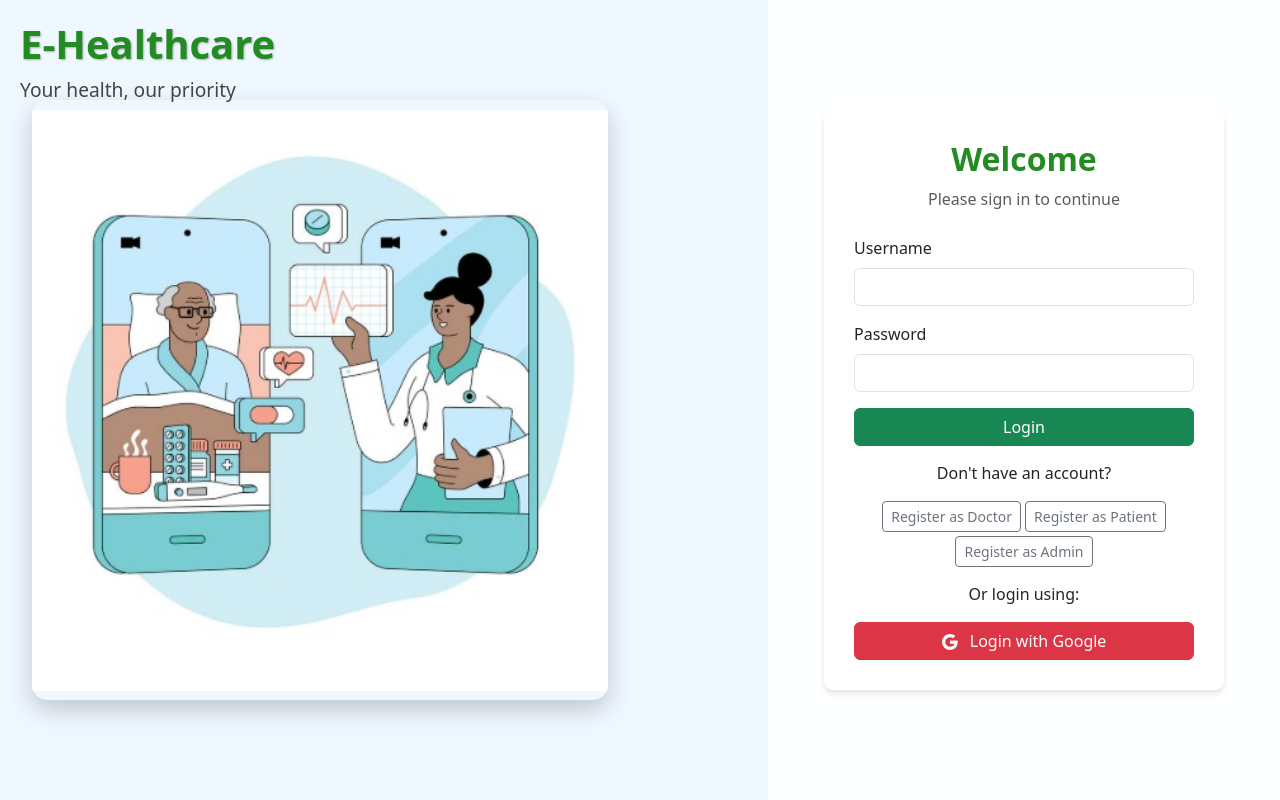
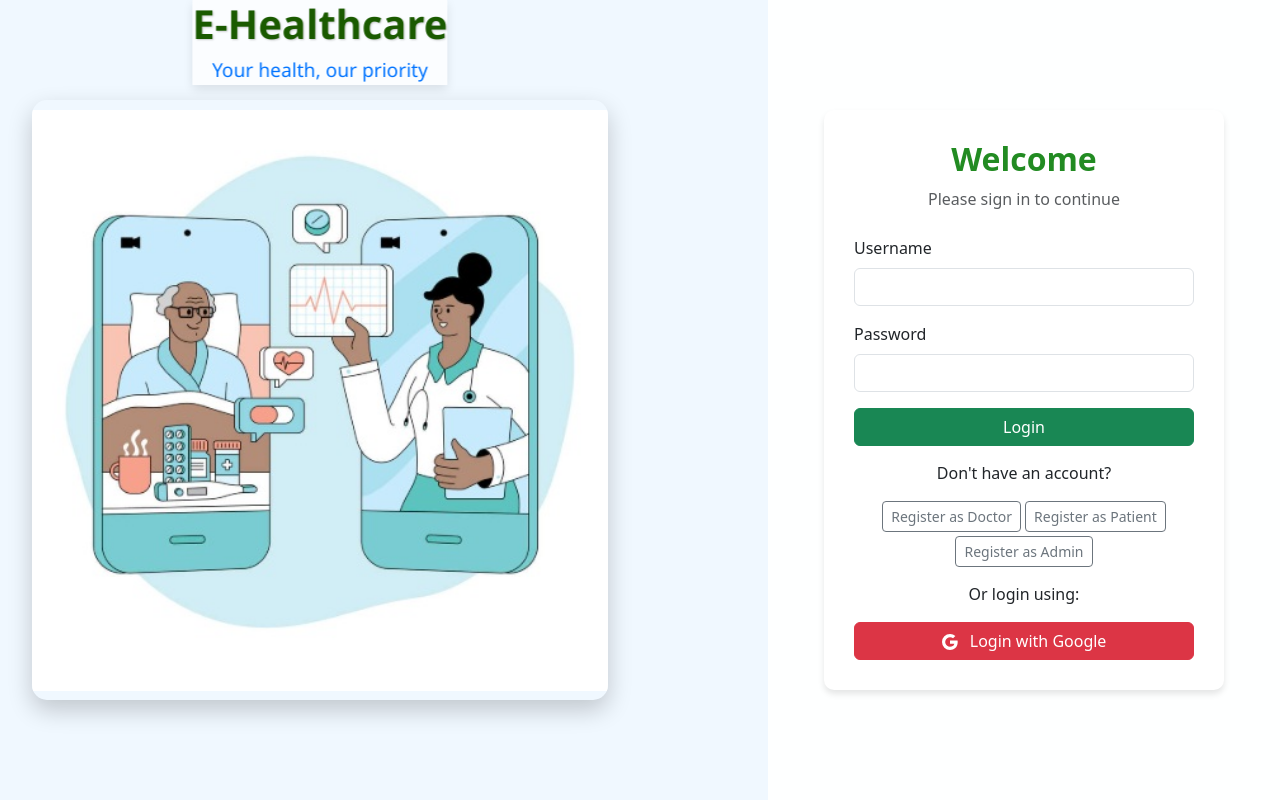
Before and after one commit to Anish9848/Ehealthcare, a Django app: page / in a window 1280 px wide. Run offline with Django 5.2, Linux system fonts and the light colour scheme; some libraries are stand-ins or nearby versions.

Commit message:
with some animation in login

```diff
--- a/ehealthcare/users/templates/users/login.html
+++ b/ehealthcare/users/templates/users/login.html
@@ -82,20 +82,49 @@
 
         .branding {
             position: absolute;
-            top: 20px;
-            left: 20px;
+            top: 0%; /* Position above the image */
+            left: 25%; /* Match horizontal position with image */
+            transform: translateX(-50%); /* Center it horizontally */
             z-index: 3;
+            background: rgba(255, 255, 255, 0.7);
+            backdrop-filter: blur(5px);
+            box-shadow: 0 4px 10px rgba(0, 0, 0, 0.1);
+            text-align: center;
+            min-width: 250px;
         }
 
         .branding h1 {
-            color: #228B22;
+            color:rgb(26, 90, 0); /* Softer Google blue */
             font-weight: bold;
-            text-shadow: 1px 1px 2px rgba(0, 0, 0, 0.3);
+            font-family: 'Segoe UI', Roboto, Arial, sans-serif;
+            text-shadow: 1px 1px 2px rgba(0, 0, 0, 0.2);
+            opacity: 0; /* Start hidden */
+            transform: scale(0.95); /* Start slightly smaller */
+            animation: fadeInZoom 1.2s ease-out forwards;
+            margin-bottom: 8px;
         }
 
         .branding p {
-            color: #444;
+            color:rgb(0, 115, 255); /* Darker soft blue-gray */
             font-size: 1.2rem;
+            font-family: 'Segoe UI', Roboto, Arial, sans-serif;
+            white-space: nowrap; /* Keep text in one line */
+            overflow: hidden; /* Hide overflow */
+            width: 0; /* Start with 0 width */
+            animation: typing 2s steps(25, end) forwards 1.2s;
+            margin: 0 auto; /* Center text */
+        }
+
+        /* Fade and zoom animation for the title */
+        @keyframes fadeInZoom {
+            0% { opacity: 0; transform: scale(0.95); }
+            100% { opacity: 1; transform: scale(1); }
+        }
+
+        /* Typing animation for tagline */
+        @keyframes typing {
+            from { width: 0; }
+            to { width: 100%; }
         }
 
         /* Responsive adjustments */
@@ -121,7 +150,7 @@
     <!-- Small background image -->
     <div class="background-image"></div>
 
-    <!-- Branding text on the background -->
+    <!-- Branding text on the background with animations -->
     <div class="branding">
         <h1>E-Healthcare</h1>
         <p>Your health, our priority</p>
```
